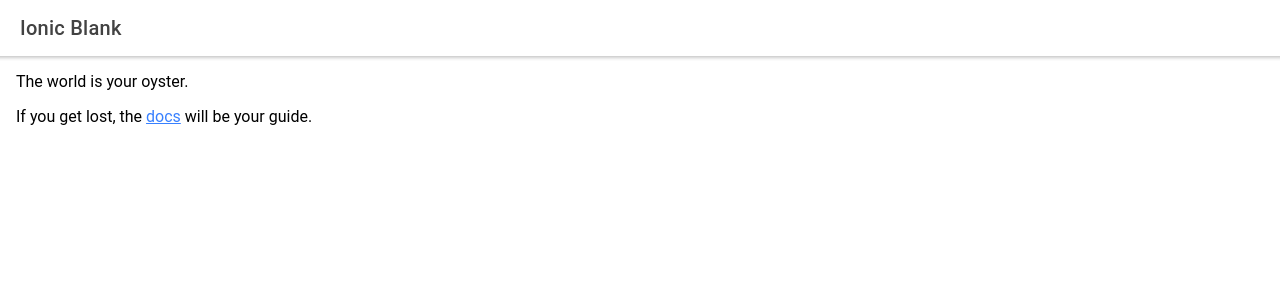
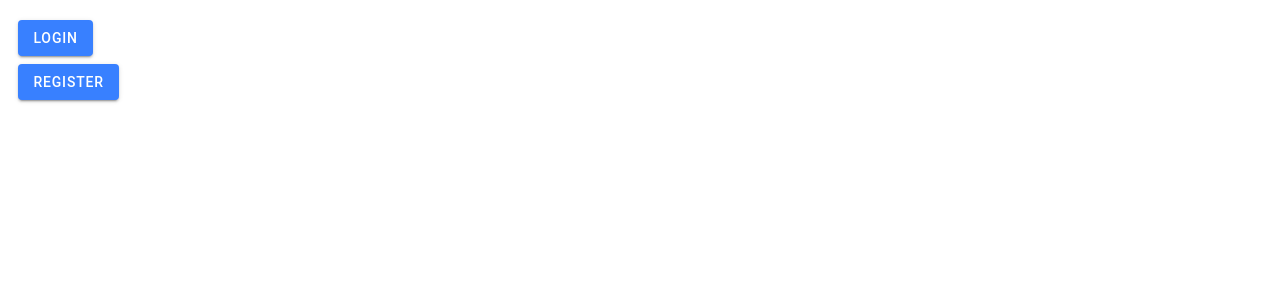
Before and after one commit to makmoud98/demonhacks19-frontend, a React (Create React App) app: page /home in a window 1280 px wide. Shown: the top 300 px of the page. Built offline with nearby package versions, Linux system fonts and the light colour scheme; the HTML template or start-up script is replaced by a standard one.

Commit message:
Update Home.tsx

```diff
--- a/src/pages/Home.tsx
+++ b/src/pages/Home.tsx
@@ -1,23 +1,17 @@
-import { IonContent, IonHeader, IonPage, IonTitle, IonToolbar } from '@ionic/react';
+import { IonContent, IonHeader, IonPage, IonTitle, IonToolbar, IonButton, IonIcon} from '@ionic/react';
 import React from 'react';
 
 const Home: React.FC = () => {
   return (
     <IonPage>
-      <IonHeader>
-        <IonToolbar>
-          <IonTitle>Ionic Blank</IonTitle>
-        </IonToolbar>
-      </IonHeader>
       <IonContent className="ion-padding">
-        The world is your oyster.
-        <p>
-          If you get lost, the{' '}
-          <a target="_blank" rel="noopener noreferrer" href="https://ionicframework.com/docs/">
-            docs
-          </a>{' '}
-          will be your guide.
-        </p>
+	  <IonButton>
+	  Login
+	  </IonButton>
+	  <br></br>
+	   <IonButton>
+	  Register
+	  </IonButton>
       </IonContent>
     </IonPage>
   );
```
